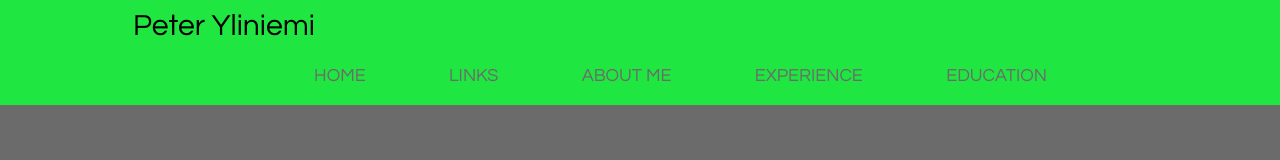
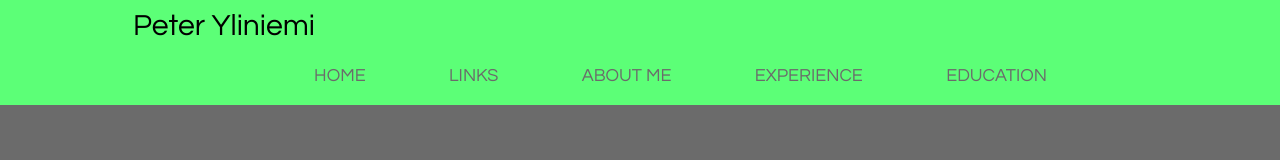
Before and after one commit to pexmee/pexmee.github.io, a plain HTML site: page index.html in a window 1280 px wide. Drawn offline with Linux system fonts and the light colour scheme.

Commit message:
edited nav

```diff
--- a/resources/css/style.css
+++ b/resources/css/style.css
@@ -1,4 +1,10 @@
 /*Global styles*/
+/* A reset */
+*{
+    margin: 0;
+    padding: 0;
+}
+
 body {
     margin: 0;
     background: rgb(107, 107, 107);
@@ -43,7 +49,7 @@ nav a:hover {
 
 
 header {
-    background: rgb(32, 230, 65);
+    background: rgb(92, 255, 119);
 }
 
 /* Classes */
```
